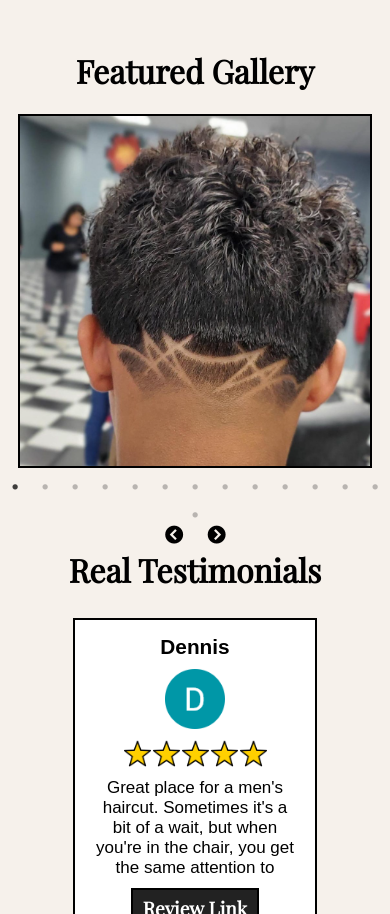
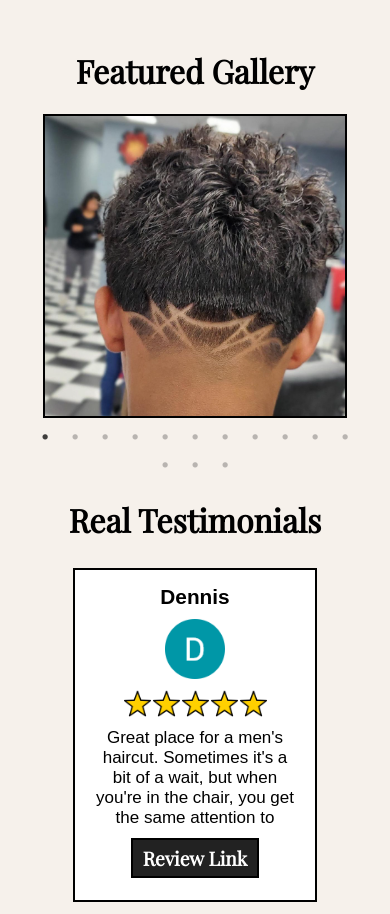
Before and after one commit to isaiahxs/isaulas, a React (Create React App) app: page / in a window 390 px wide. Shown: the part 1316-2230 px from the top of the page. Built offline with nearby package versions, Linux system fonts and the light colour scheme; a web font is replaced by a local one.

Commit message:
improved carousel on smaller dimensions

```diff
--- a/src/components/GlenBurnie/GBGallery/GBGallery.css
+++ b/src/components/GlenBurnie/GBGallery/GBGallery.css
@@ -76,6 +76,17 @@
     cursor: grab;
 }
 
+.slick-slider {
+    display: flex;
+    justify-content: center;
+    /* margin: auto; */
+    /* max-width: 350px; */
+}
+
+.slick-slider .slick-dots {
+    max-width: 330px;
+}
+
 .slick-dots button:before {
     margin-top: 10px;
 }
@@ -101,37 +112,38 @@
 
     .slick-prev {
         top: 381px !important;
-        /* left: 540px !important; */
         left: 33% !important;
     }
 }
 
 @media screen and (max-width: 775px) {
     .slick-dots {
-        /* margin-top: 40px !important; */
         bottom: -12%;
-        /* width: 200px; */
-        /* display: flex; */
-        /* margin: auto; */
-        /* align-items: center; */
-        /* justify-content: center; */
     }
 
-    .slick-next {
+    /* .slick-next {
         top: 422px !important;
         right: 42% !important;
-        display: hidden;
     }
 
     .slick-prev {
         top: 422px !important;
-        /* left: 540px !important; */
         left: 42% !important;
-        display: hidden;
+    } */
+
+    .slick-prev:before,
+    .slick-next:before {
+        opacity: 0 !important;
+    }
+}
+
+@media screen and (max-width: 420px) {
+    .slick-dots {
+        bottom: -14%;
     }
 
-    /* .slick-prev:before,
-    .slick-next:before {
-        display: hidden !important;
-    } */
+    .gallery-image {
+        height: 300px;
+        /* padding: 20px; */
+    }
 }
```
